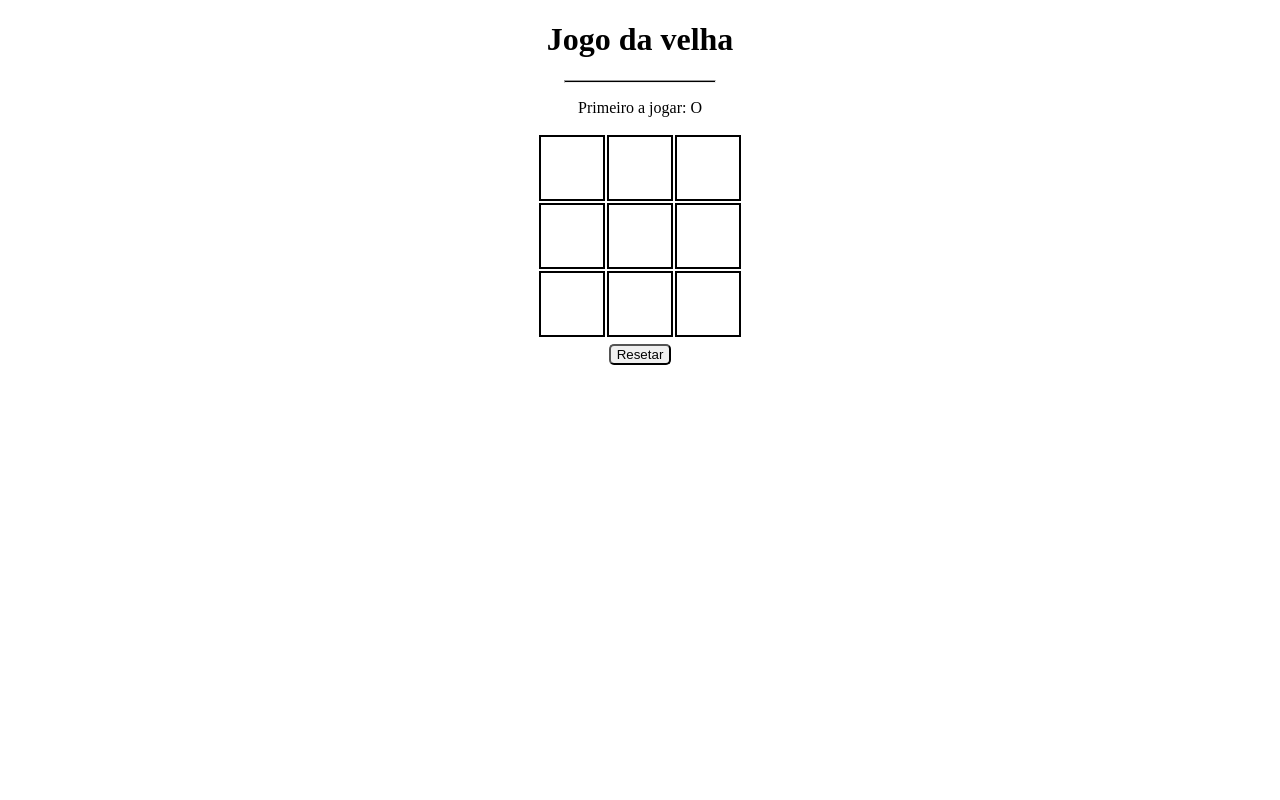
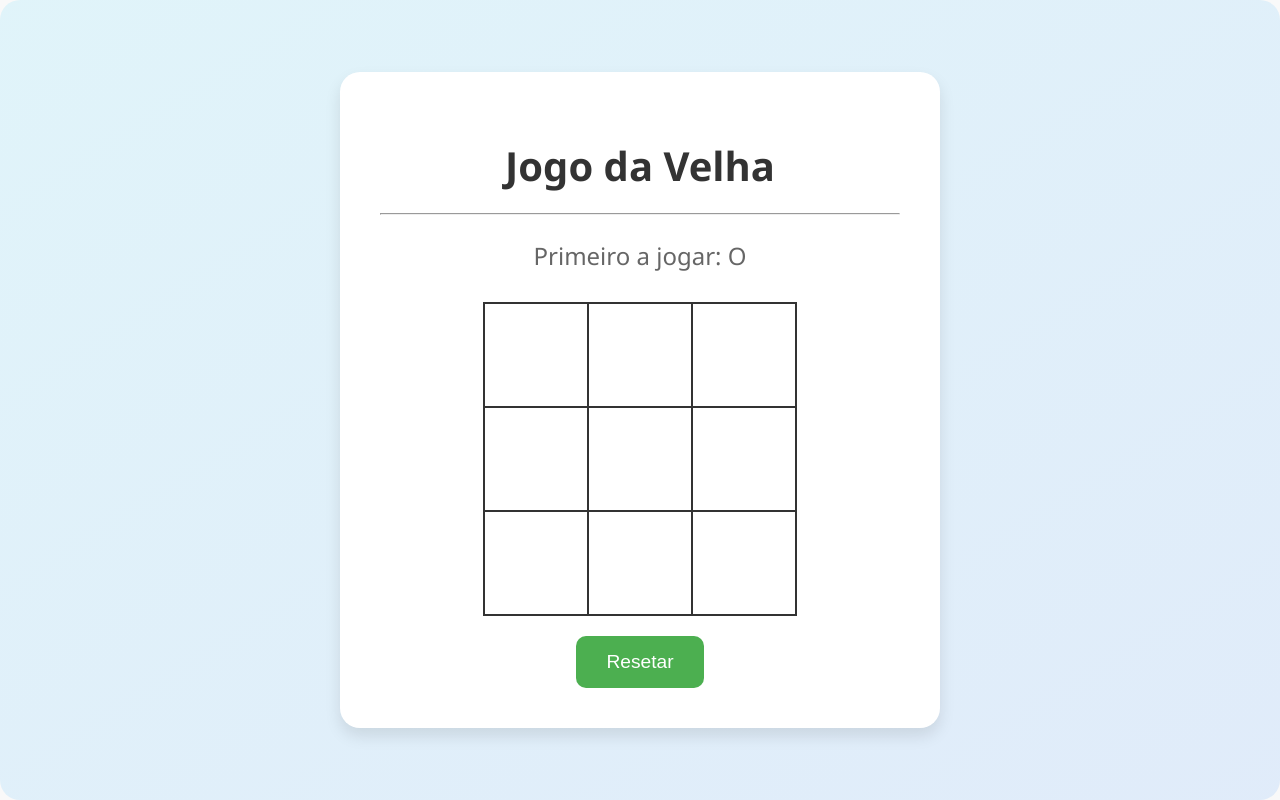
Before and after one commit to FernandoZuchi/TicTacToe-JS, a plain HTML site: page index.html in a window 1280 px wide. Drawn offline with Linux system fonts and the light colour scheme.

Commit message:
Alterações feitas no projeto e também fiz um roteiro para me auxiliar na live que irei fazer no canal da codi academy, ensinando a fazer esse projeto e revisando DOM

```diff
--- a/index.html
+++ b/index.html
@@ -8,7 +8,9 @@
 </head>
 <body>
 
-    <h1>Jogo da velha</h1>
+    <div class="container">
+        <div class="panel">
+            <h1>Jogo da Velha</h1>
             <hr>
             <p>Primeiro a jogar: O</p>
             <table>
@@ -29,6 +31,9 @@
                 </tr>
             </table>
             <button>Resetar</button>
+        </div>
+    </div>
+
     <script src="main.js"></script>
 </body>
 </html>
--- a/main.js
+++ b/main.js
@@ -1,7 +1,7 @@
 let bloco = document.querySelectorAll("td");
-let jogada = "O";
 let msg = document.querySelector("p");
 let reset = document.querySelector("button");
+let jogada = "O";
 
 bloco.forEach(casa => {
     casa.addEventListener('click', event => {
@@ -13,9 +13,20 @@ bloco.forEach(casa => {
             jogada = jogada == "X" ? "O" : "X";
             // Atualizando a mensagem do próximo jogador
             msg.innerText = `Próximo a jogar: ${jogada}`;
+            verificaGanhador();
         }
+    });
+});
 
-        // Lógica para verificar se houve ganhador
+reset.addEventListener('click', event => {
+    bloco.forEach(casa => {
+        casa.innerText = "";
+    });
+});
+
+function verificaGanhador() {
+    let empate = true; // Assume que há um empate
+
     if(
         // Conferindo as vitórias através de linhas primeiramente
         (bloco[0].innerText != "" && bloco[0].innerText == bloco[1].innerText && bloco[0].innerText == bloco[2].innerText) ||
@@ -30,13 +41,21 @@ bloco.forEach(casa => {
         (bloco[2].innerText != "" && bloco[2].innerText == bloco[4].innerText && bloco[2].innerText == bloco[6].innerText)
     )
     {
-            msg.innerHTML = "<h1>Vitória!</h1>"
+        msg.innerHTML = "<h1>Vitória!</h1>";
+        empate = false; // Se houve um vencedor, não há empate
     }
-    });
-});
 
-reset.addEventListener('click', event => {
-    bloco.forEach(casa => {
-        casa.innerText = "";
-    });
-});
+    // Verificando empate
+    if (empate) {
+        let todasPreenchidas = true;
+        for (let i = 0; i < bloco.length; i++) {
+            if (bloco[i].innerText === "") {
+                todasPreenchidas = false;
+                break;
+            }
+        }
+        if (todasPreenchidas) {
+            msg.innerHTML = "<h1>Empate!</h1>";
+        }
+    }
+}
--- a/style.css
+++ b/style.css
@@ -1,26 +1,114 @@
+/* Definições gerais */
 body {
-    text-align: center;
+    font-family: 'Segoe UI', Tahoma, Geneva, Verdana, sans-serif; /* Define a fonte principal */
+    background-color: #f9f9f9; /* Define a cor de fundo do corpo */
+    margin: 0; /* Remove as margens padrão */
+    padding: 0; /* Remove os preenchimentos padrão */
+    display: flex; /* Usa o modelo de layout flexível */
+    justify-content: center; /* Centraliza horizontalmente o conteúdo */
+    align-items: center; /* Centraliza verticalmente o conteúdo */
+    height: 100vh; /* Define a altura total da viewport */
 }
 
-hr {
-    background-color: black;
-    width: 150px;
-    height: 1px;
+/* Container principal */
+.container {
+    max-width: 600px; /* Define a largura máxima do container */
+    width: 100%; /* Define a largura total do container */
 }
 
-table {
-    margin: 0 auto;
+/* Painel do jogo */
+.panel {
+    background-color: #fff; /* Cor de fundo do painel */
+    border-radius: 20px; /* Bordas arredondadas */
+    padding: 40px; /* Espaçamento interno */
+    box-shadow: 0 8px 16px rgba(0, 0, 0, 0.1); /* Sombra */
+    animation: fadeIn 0.5s ease forwards; /* Animação de fade-in */
+    text-align: center; /* Centraliza horizontalmente o conteúdo */
 }
 
-td {
-    height: 60px;
-    width: 60px;
-    border: black 2px solid;
-    text-align: center;
-    font-size: 30px;
+/* Animação de fade-in */
+@keyframes fadeIn {
+    from {
+        opacity: 0; /* Inicia com opacidade 0 */
+        transform: translateY(-20px); /* Translação para cima */
+    }
+    to {
+        opacity: 1; /* Termina com opacidade 1 */
+        transform: translateY(0); /* Sem translação */
+    }
 }
 
+/* Estilo do título */
+h1 {
+    color: #333; /* Cor do texto */
+    margin-bottom: 20px; /* Espaçamento inferior */
+    font-weight: 600; /* Peso da fonte */
+    font-size: 2.5em; /* Tamanho da fonte */
+}
+
+/* Estilo da tabela */
+table {
+    margin: 20px auto; /* Centraliza horizontalmente a tabela */
+    border-collapse: collapse; /* Remove espaços entre as células */
+}
+
+/* Estilo das células da tabela */
+td {
+    width: 100px; /* Largura das células */
+    height: 100px; /* Altura das células */
+    border: 2px solid #333; /* Borda das células */
+    font-size: 3em; /* Tamanho da fonte */
+    text-align: center; /* Centraliza o texto */
+    cursor: pointer; /* Mostra que as células são clicáveis */
+    transition: all 0.3s ease; /* Transição suave */
+}
+
+/* Efeito de hover nas células */
+td:hover {
+    background-color: #e0e0e0; /* Cor de fundo ao passar o mouse */
+    transform: scale(1.05); /* Aumenta ligeiramente o tamanho */
+}
+
+/* Estilo do texto */
+p {
+    font-size: 1.5em; /* Tamanho da fonte */
+    color: #666; /* Cor do texto */
+    margin-bottom: 30px; /* Espaçamento inferior */
+}
+
+/* Container do botão */
+.button-container {
+    text-align: center; /* Centraliza horizontalmente o botão */
+    margin-top: 20px; /* Espaçamento superior */
+}
+
+/* Estilo do botão */
 button {
-    margin-top: 5px;
-    border-radius: 5px;
+    padding: 15px 30px; /* Espaçamento interno */
+    font-size: 1.2em; /* Tamanho da fonte */
+    background-color: #4CAF50; /* Cor de fundo */
+    color: white; /* Cor do texto */
+    border: none; /* Remove a borda */
+    cursor: pointer; /* Mostra que o botão é clicável */
+    border-radius: 10px; /* Bordas arredondadas */
+    transition: background-color 0.3s ease; /* Transição suave */
 }
+
+/* Efeito de hover no botão */
+button:hover {
+    background-color: #45a049; /* Cor de fundo ao passar o mouse */
+}
+
+/* Estilização do plano de fundo */
+.container::before {
+    content: ''; /* Adiciona um conteúdo antes do container */
+    position: absolute; /* Posição absoluta */
+    top: 0; /* Alinhado ao topo */
+    left: 0; /* Alinhado à esquerda */
+    width: 100%; /* Largura total */
+    height: 100%; /* Altura total */
+    background-image: linear-gradient(to bottom right, #00c6ff, #0072ff); /* Gradiente de cores */
+    opacity: 0.1; /* Opacidade */
+    z-index: -1; /* Coloca atrás de todos os outros elementos */
+    border-radius: 20px; /* Bordas arredondadas */
+}
```
Lines whose indentation alone changed are shown as unchanged.
